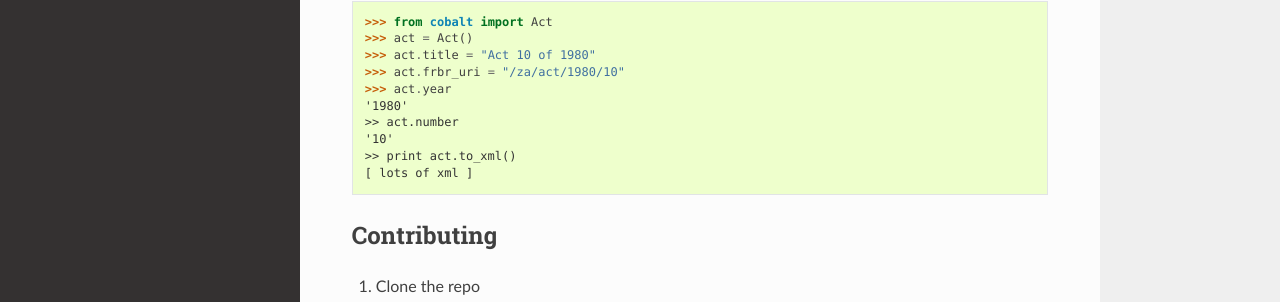
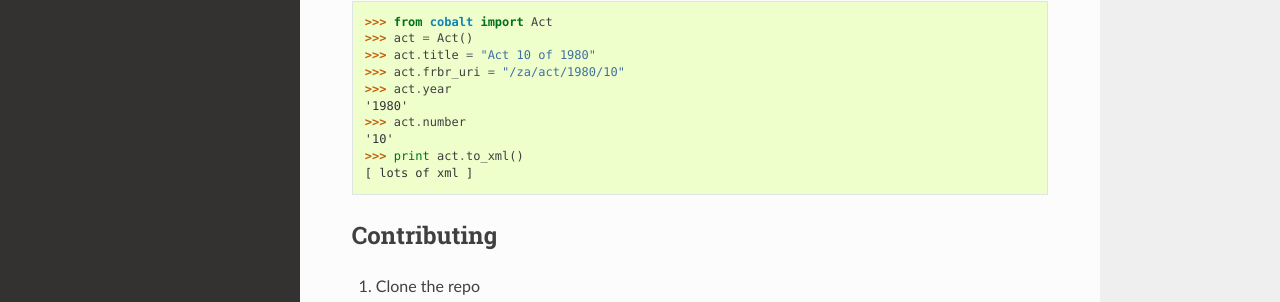
Before and after one commit to laws-africa/cobalt, a Sphinx documentation site: the page built from docs/index.rst, in a window 1280 px wide and 900 px high, scrolled down 401 px. Shown: the part 145-447 px from the top of the window. Built offline with Sphinx 7.4.7 and the Read the Docs theme 2.0.0, drawn with Linux system fonts in a browser that asks for light colours.

Commit message:
Fix docs.

```diff
--- a/README.rst
+++ b/README.rst
@@ -30,9 +30,9 @@ Use it like this::
     >>> act.frbr_uri = "/za/act/1980/10"
     >>> act.year
     '1980'
-    >> act.number
+    >>> act.number
     '10'
-    >> print act.to_xml()
+    >>> print act.to_xml()
     [ lots of xml ]
 
 Contributing
--- a/docs/index.rst
+++ b/docs/index.rst
@@ -22,9 +22,9 @@ Use it like this::
     >>> act.frbr_uri = "/za/act/1980/10"
     >>> act.year
     '1980'
-    >> act.number
+    >>> act.number
     '10'
-    >> print act.to_xml()
+    >>> print act.to_xml()
     [ lots of xml ]
 
 Contributing
```
